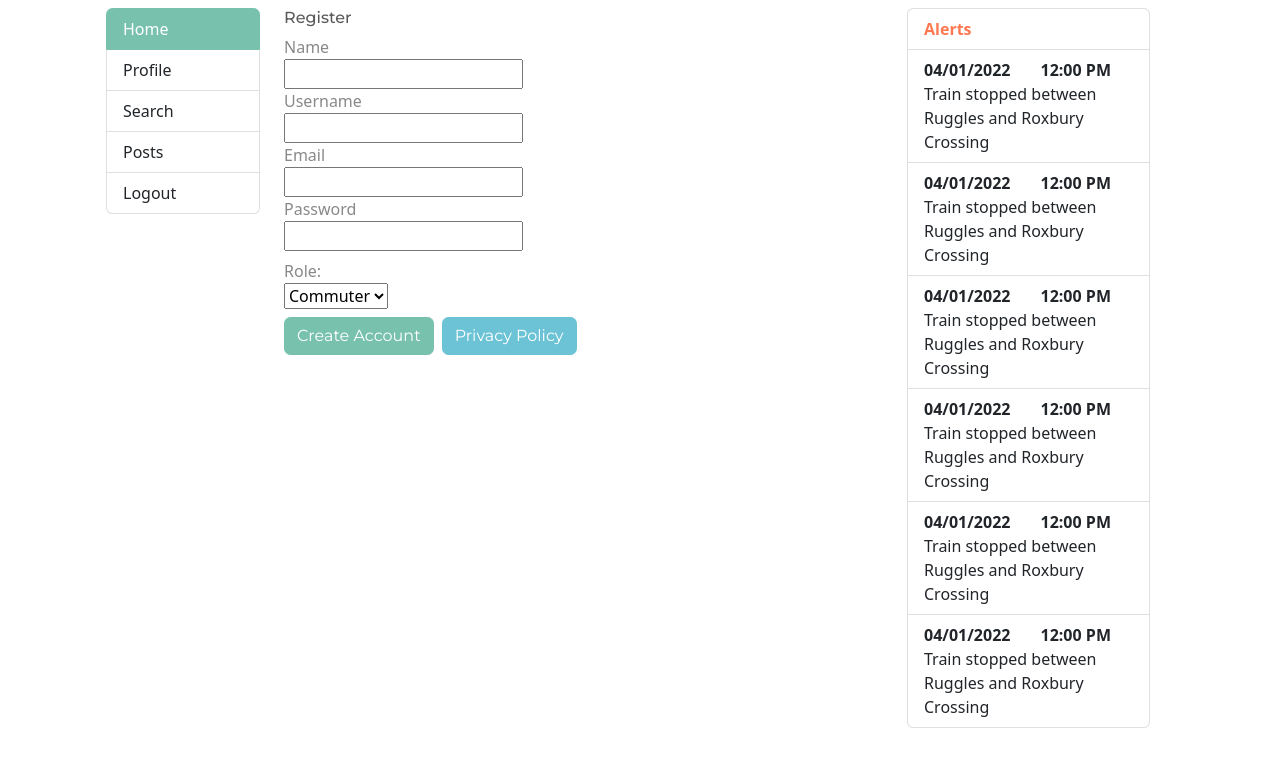
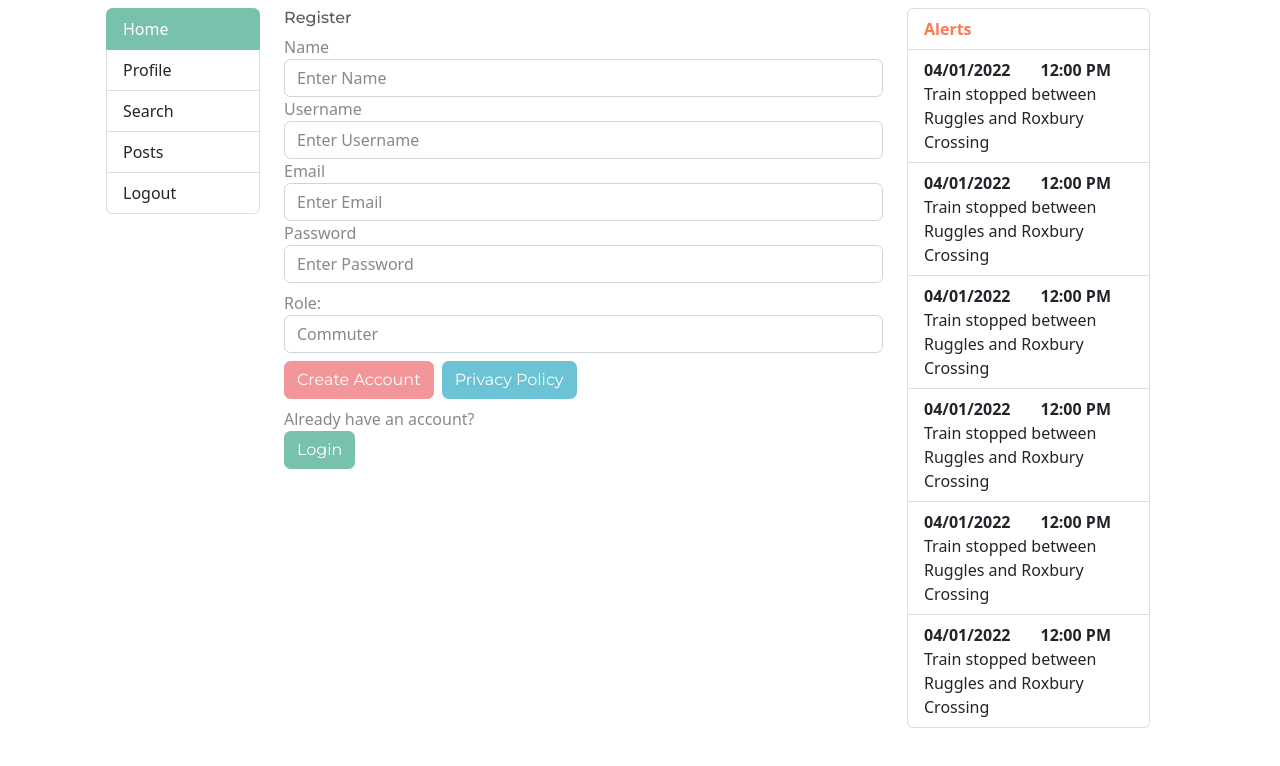
Before and after one commit to klaidaazizi/MBTA-WebApp, a React (Create React App) app: page /register in a window 1280 px wide. Shown: the top 766 px of the page. Built offline with nearby package versions, Linux system fonts and the light colour scheme; no server answers.

Commit message:
Updated auth/register-login

```diff
--- a/package.json
+++ b/package.json
@@ -13,6 +13,7 @@
     "react-redux": "^7.2.6",
     "react-router-dom": "^6.2.2",
     "react-scripts": "5.0.0",
+    "react-toastify": "^8.2.0",
     "redux": "^4.1.2",
     "web-vitals": "^2.1.3"
   },
--- a/src/actions/session-actions.js
+++ b/src/actions/auth-actions.js
@@ -1,4 +1,4 @@
-import * as service from '../services/session-service';
+import * as service from '../services/auth-service';
 
 export const REGISTER = 'REGISTER';
 export const LOGIN = 'LOGIN';
--- a/src/components/index.js
+++ b/src/components/index.js
@@ -8,10 +8,12 @@ import NavigationBar from "./navigation-bar";
 import AlertsBar from "./alerts-bar";
 import {Outlet} from "react-router-dom";
 import SearchStopReducer from "../reducers/serach-stop-reducer";
+import SessionReducer from "../reducers/auth-reducer";
+import UserReducer from "../reducers/user-reducer";
 
 const reducers = combineReducers({navigationData: NavigationReducer, alerts: AlertsReducer,
     rtRoutes: SearchReducer, crRoutes: SearchReducer, busRoutes: SearchReducer, ferryRoutes: SearchReducer,
-    rapidRouteStops: SearchStopReducer});
+    rapidRouteStops: SearchStopReducer, sessionReducer: SessionReducer, userReducer: UserReducer});
 const store = createStore(reducers);
 
 const Home = () => {
--- a/src/components/login-screen/index.js
+++ b/src/components/login-screen/index.js
@@ -1,7 +1,20 @@
-import React from "react";
-import {Link} from "react-router-dom";
+import React, {useState} from "react";
+import {Link, useNavigate} from "react-router-dom";
+import {Button} from "react-bootstrap";
+import * as service from "../../services/auth-service";
+
 
 const Login = () => {
+    const [loginUser, setLoginUser] = useState({});
+    const navigate = useNavigate()
+    const handleUsername = (e) => {
+        setLoginUser({...loginUser, username: e.target.value})}
+    const handlePassword = (e) => {
+        setLoginUser({...loginUser, password: e.target.value})}
+    const logIn = () =>
+        service.login(loginUser)
+            .then(() => navigate('/profile'))
+            .catch(e => alert(e));
     return(
         <>
         <div className='form'>
@@ -10,20 +23,26 @@ const Login = () => {
             <div className='input-container'>
                 <label> Username or Email </label>
                 <div>
-                <input type='text' name='username'/>
+                <input type='text'
+                       placeholder='Enter username or email'
+                       className='form-control'
+                       onChange={handleUsername}/>
                 </div>
             </div>
             <div className='input-container'>
                 <label> Password </label>
-            <div><input type='text' name='password'/>
+            <div><input type='password'
+                        placeholder='Enter password'
+                        onChange={handlePassword}
+                        className='form-control'/>
             </div>
             </div>
             <div className="button-container">
-                <Link to="/" className="btn btn-primary mt-1">Submit</Link>
+                <Button className="btn btn-primary mt-2" onClick={logIn} >Log In</Button>
+                <div>
+                    Don't have an account? <Link to={'/register'} className="btn btn-secondary me-2" >Create Account</Link>
             </div>
-                <div className="button-container">
-                    <Link to="/register" className="btn btn-primary mt-1">Register</Link>
-                </div>
+            </div>
             </form>
         </div>
         </>
--- a/src/components/profile-screen/profile.js
+++ b/src/components/profile-screen/profile.js
@@ -1,5 +1,5 @@
 import React, {useEffect, useState} from "react";
-import * as service from '../../services/session-service';
+import * as service from '../../services/auth-service';
 
 const Profile = () => {
     const [profile, setProfile] = useState({});
--- a/src/components/register-screen/index.js
+++ b/src/components/register-screen/index.js
@@ -1,10 +1,11 @@
 import React, {useState} from "react";
 import {Link, useNavigate} from "react-router-dom";
 import {Button} from "react-bootstrap";
-import * as SessionService from '../../services/session-service'
+import * as service from '../../services/auth-service'
+import { toast } from "react-toastify";
 
 const Register = () => {
-    const [newUser, setNewUser] = useState({})
+    const [newUser, setNewUser] = useState({});
 
     const navigate = useNavigate();
     //handle all info changes
@@ -29,18 +30,10 @@ const Register = () => {
     }
 
     // handles Register button
-    const Register = (e) => {
-        if (newUser.name === '' || newUser.username === '' || newUser.email === '' || newUser.password === '') {
-            alert("Please fill out all information!")
-        }
-         else
-        {
-            SessionService.createUser(newUser)
-                .then(() => navigate('/login'))
-                .catch(e => alert(e));
-            }
-        }
-
+    const createAccount = () =>
+        service.register(newUser)
+            .then(() => navigate('/home'))
+            .catch(e => alert(e));
     return(
         <>
             <div className='form'>
@@ -49,31 +42,31 @@ const Register = () => {
                     <div className='input-container'>
                         <label> Name </label>
                         <div>
-                            <input type='text' value = {newUser.name} onChange={handleName}/>
+                            <input type='text'  className="form-control" placeholder='Enter Name' onChange={handleName}/>
                         </div>
                     </div>
 
                     <div className='input-container'>
                         <label> Username </label>
                         <div>
-                            <input type='text' value = {newUser.username} onChange={handleUsername}/>
+                            <input type='text' className="form-control" placeholder='Enter Username' onChange={handleUsername}/>
                         </div>
                     </div>
                     <div className='input-container'>
                         <label> Email </label>
                         <div>
-                            <input type='text' value = {newUser.email} onChange={handleEmail}/>
+                            <input type='text' className="form-control" placeholder='Enter Email' onChange={handleEmail}/>
                         </div>
                     </div>
                     <div className='input-container'>
                         <label> Password </label>
-                        <div><input type='password' value = {newUser.password} onChange={handlePassword}/>
+                        <div><input type='password'  className="form-control" placeholder='Enter Password' onChange={handlePassword}/>
                         </div>
                     </div>
                     <div className='mt-2'>
                         Role:
                         <div className='mb-2'>
-                        <select value = {newUser.role} onChange={handleRole}>
+                        <select className='form-control' value = {newUser.role} onChange={handleRole}>
                             <option value ='commuter'>Commuter</option>
                             <option value='conductor'>Conductor</option>
                             <option value='admin'>Admin</option>
@@ -81,13 +74,23 @@ const Register = () => {
                         </div>
                     </div>
                     <div className="button-container">
-                         <Button className="btn btn-primary me-2" onClick={Register} >Create Account</Button>
+                         <Button className="btn btn-secondary me-2" onClick={createAccount} >Create Account</Button>
                         <Link to='/policy' className="btn btn-info">Privacy Policy</Link>
                     </div>
+                        <p className="mb-0 mt-2">
+                            Already have an account?</p>
+                        <Button className="btn btn-primary"
+                                onClick={() => {
+                                    navigate('/login');
+                                }}>
+                            Login
+                        </Button>
+
+
                 </form>
             </div>
         </>
-    )
-}
+    );
+};
 
 export default Register;
--- a/src/reducers/session-reducer.js
+++ b/src/reducers/auth-reducer.js
@@ -3,9 +3,9 @@ import {
     LOGOUT,
     REGISTER,
     LOGGED_IN,
-} from "../actions/session-actions";
+} from "../actions/auth-actions";
 
-const sessionReducer = (state = {}, action) => {
+const authReducer = (state = {}, action) => {
     switch (action.type) {
         case REGISTER:
             return {
@@ -35,4 +35,4 @@ const sessionReducer = (state = {}, action) => {
     }
 };
 
-export default sessionReducer;
+export default authReducer;
```
Also changed, not shown: src/services/auth-service.js (renamed from src/services/session-service.js), 1 other file (tests, documents, lock files or other folders).
